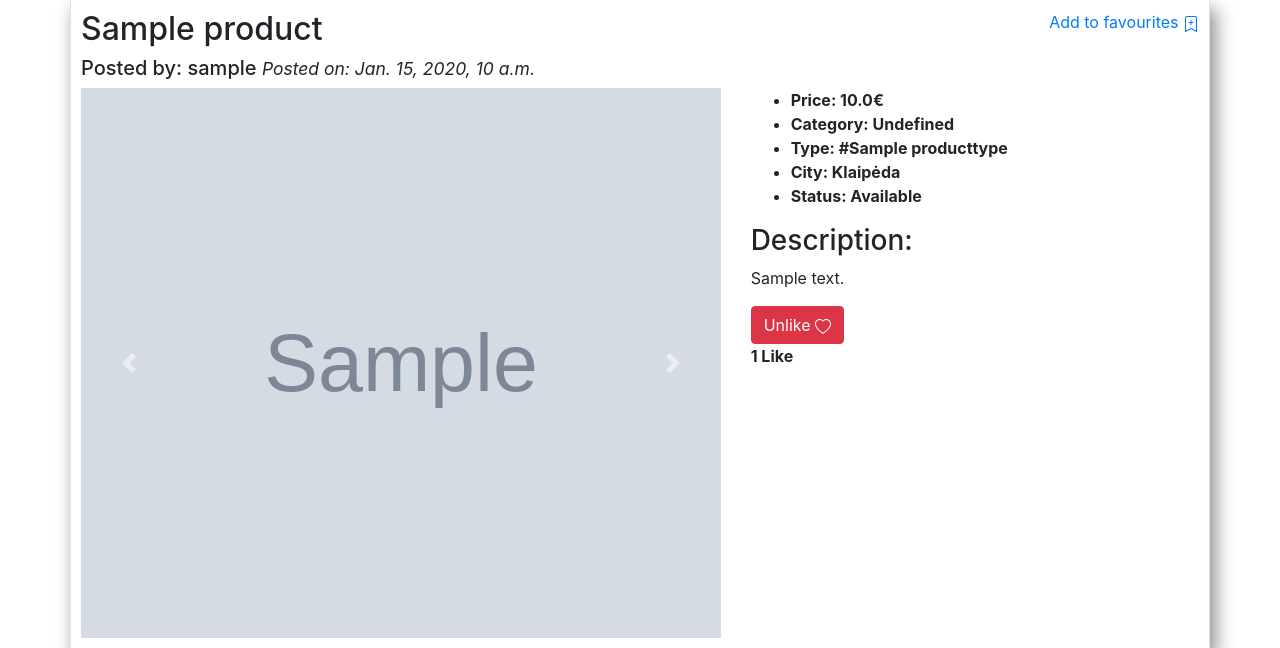
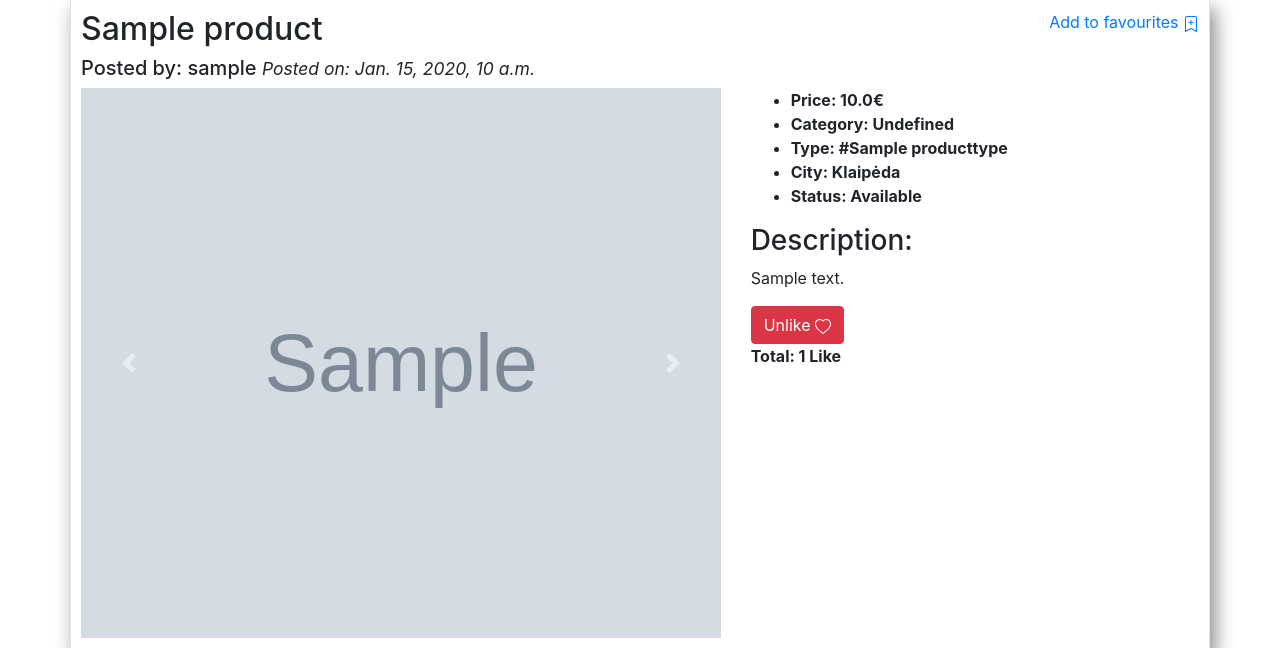
Before and after one commit to Gedasikas/DjangoBalticWave, a Django app: page /balticwave/products/1 in a window 1280 px wide. Shown: the part 277-925 px from the top of the page. Run offline with Django 4.2, Linux system fonts and the light colour scheme; a user stored in the database is signed in; tables that the repository leaves empty hold one stand-in row (values such as "Sample post"); grey boxes marked "Sample" are stand-in pictures; some libraries are stand-ins or nearby versions.

Commit message:
2023 03 13

```diff
--- a/mysite/balticwave/templates/product_detail.html
+++ b/mysite/balticwave/templates/product_detail.html
@@ -100,11 +100,10 @@
             {% else %}
             <a href="{% url 'login' %}?next={{request.path}}">Log in to like this item!</a><br>
             {% endif %}
-            <strong>{{ number_of_likes }} Like{{ number_of_likes|pluralize }}</strong>
+            <strong> Total: {{ number_of_likes }} Like{{ number_of_likes|pluralize }}</strong>
         </div>
     </div>
 </div>
-
 
 <div class="container border" style="margin-top:20px; margin-bottom:20px">
     <h4>Comments:</h4>
```
